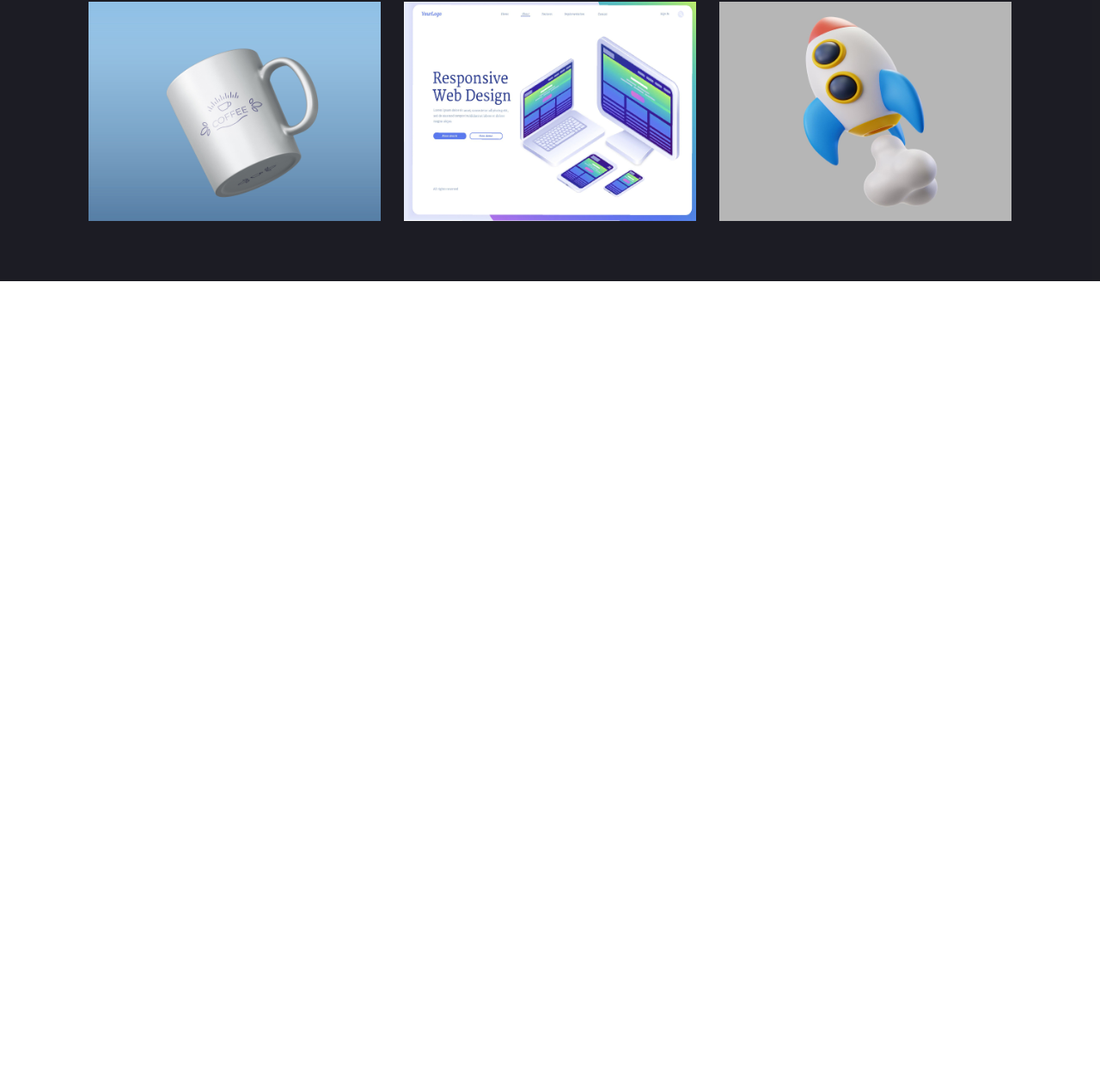
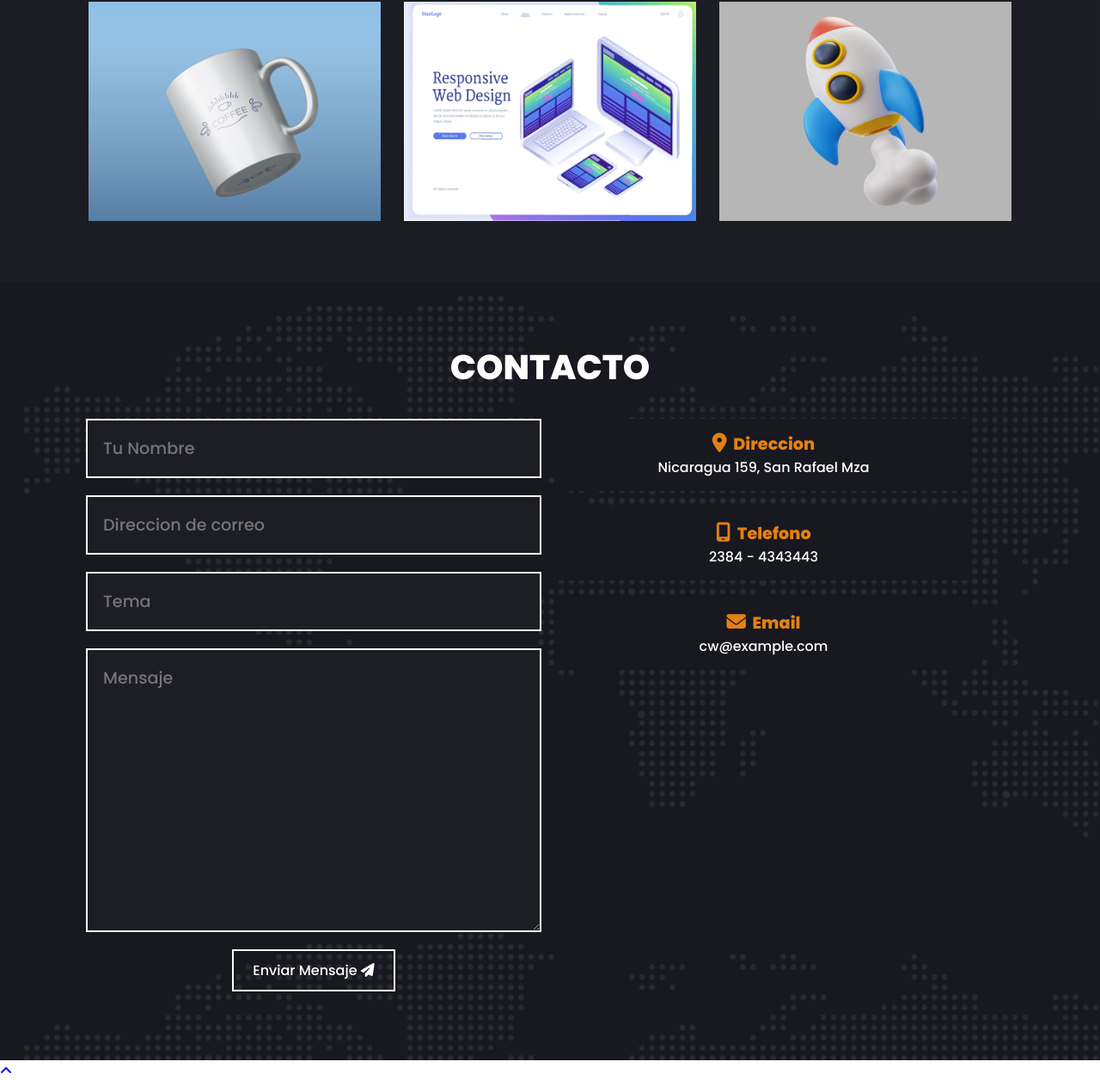
Before and after one commit to Emiliano-DG/Portfolio, a plain HTML site: page index.html in a window 1280 px wide. Shown: the part 3162-4418 px from the top of the page at 86% size. Before the commit the page ends 3489 px from the top, so only its background shows below. Drawn offline with Linux system fonts and the light colour scheme.

Commit message:
Seccion contacto

```diff
--- /dev/null
+++ b/css/contacto.css
@@ -0,0 +1,76 @@
+.contacto {
+  background-image: url(../img/contact_bg.png);
+  background-color: var(--background-color);
+  color: #fff;
+  padding: 50px 0;
+}
+
+.contacto__fila {
+  display: flex;
+}
+.contacto__col {
+  width: 50%;
+  padding: 10px;
+  position: relative;
+}
+
+.form__input,
+.form__textarea {
+  display: block;
+  width: 100%;
+  padding: 18px;
+  border: 2px solid #fff;
+  margin-bottom: 20px;
+  background-color: var(--tarjetas-color);
+  color: #fff;
+  font-size: 1.2rem;
+}
+.form__button {
+  cursor: pointer;
+  width: fit-content;
+  background-color: transparent;
+  color: #fff;
+  border: 2px solid #fff;
+  display: block;
+  margin: 20px auto;
+  padding: 10px 22px;
+  font-size: 1rem;
+  position: relative;
+  z-index: 10;
+}
+
+.form__overlay {
+  position: absolute;
+  background-color: var(--naranja-color);
+  top: 0;
+  left: 0;
+  width: 0;
+  height: 100%;
+  z-index: -1;
+  transition: 1s;
+}
+.form__button:hover .form__overlay {
+  width: 100%;
+}
+.datos__contenedor {
+  list-style: none;
+}
+.datos__info {
+  background-color: var(--background-color);
+  width: 90%;
+  padding: 15px;
+  margin-bottom: 20px;
+  text-align: center;
+}
+.datos__icono {
+  display: block;
+  font-size: 1.2rem;
+  font-weight: bold;
+  color: var(--naranja-color);
+}
+.icono__dibujo {
+  font-size: 1.4rem;
+}
+.icono__nombre {
+  margin-left: 4px;
+}
--- a/css/sobremi.css
+++ b/css/sobremi.css
@@ -88,9 +88,10 @@
   position: absolute;
   top: 0;
   left: 0;
-  background-color: var(--naranja-color);
+
   width: 0;
   height: 100%;
+  background-color: var(--naranja-color);
   z-index: -1;
   transition: 1s;
 }
--- a/index.html
+++ b/index.html
@@ -12,6 +12,8 @@
     <link rel="stylesheet" href="css/skills.css" />
     <link rel="stylesheet" href="css/curriculum.css" />
     <link rel="stylesheet" href="css/portfolio.css" />
+    <link rel="stylesheet" href="css/contacto.css" />
+    <link rel="stylesheet" href="css/footer.css" />
     <link
       rel="stylesheet"
       href="https://cdnjs.cloudflare.com/ajax/libs/font-awesome/6.3.0/css/all.min.css"
@@ -302,5 +304,75 @@
         </div>
       </div>
     </section>
+    <!-- SECCION CONTACTO -->
+    <section class="contacto" id="contacto">
+      <div class="contacto__contenedor contenedor">
+        <h2 class="contacto__titulo titulo">CONTACTO</h2>
+        <div class="contacto__fila">
+          <!-- Formulario -->
+          <div class="contacto__col form">
+            <input class="form__input" type="text" placeholder="Tu Nombre" />
+
+            <input
+              class="form__input"
+              type="text"
+              placeholder="Direccion de correo"
+            />
+            <input class="form__input" type="text" placeholder="Tema" />
+            <textarea
+              name=""
+              id=""
+              class="form__textarea"
+              cols="30"
+              rows="10"
+              placeholder="Mensaje"
+            ></textarea>
+            <button class="form__button">
+              Enviar Mensaje <i class="fa-solid fa-paper-plane"></i>
+              <span class="form__overlay"></span>
+            </button>
+          </div>
+          <!-- Datos -->
+          <div class="contacto__col datos">
+            <div class="datos">
+              <ul class="datos__contenedor">
+                <li class="datos__info">
+                  <div class="datos__icono icono">
+                    <i class="fa-solid fa-location-dot icono__dibujo"></i>
+                    <span class="icono__nombre">Direccion</span>
+                  </div>
+                  Nicaragua 159, San Rafael Mza
+                </li>
+                <li class="datos__info">
+                  <div class="datos__icono icono">
+                    <i class="fa-solid fa-mobile-screen icono__dibujo"></i>
+                    <span class="icono__nombre">Telefono</span>
+                  </div>
+                  2384 - 4343443
+                </li>
+                <li class="datos__info">
+                  <div class="datos__icono icono">
+                    <i class="fa-solid fa-envelope icono__dibujo"></i>
+                    <span class="icono__nombre">Email</span>
+                  </div>
+                  cw@example.com
+                </li>
+              </ul>
+            </div>
+          </div>
+        </div>
+      </div>
+    </section>
+    <!-- FOOTER -->
+    <footer>
+      <a href="#inicio" class="arriba">
+        <i class="fa-solid fa-angle-up"></i>
+      </a>
+      <div class="redes">
+        <a href="#"><i class="fa-brands fa-twitter"></i></a>
+        <a href="#"><i class="fa-brands fa-linkedin-in"></i></a>
+        <a href="#"><i class="fa-brands fa-instagram"></i></a>
+      </div>
+    </footer>
   </body>
 </html>
```
Also changed, not shown: css/footer.css (added), img/contact_bg.png (added), img/foto-perfil.png (deleted), script.js (deleted).
